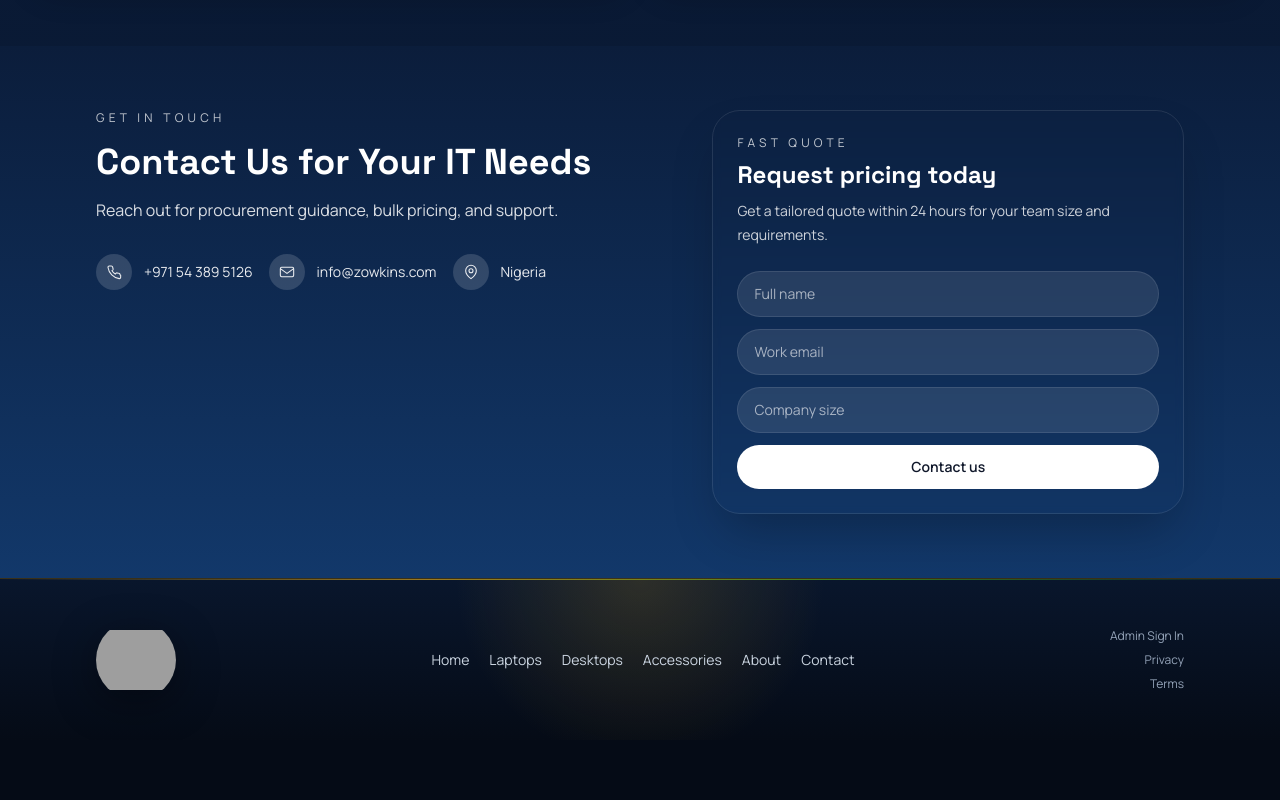
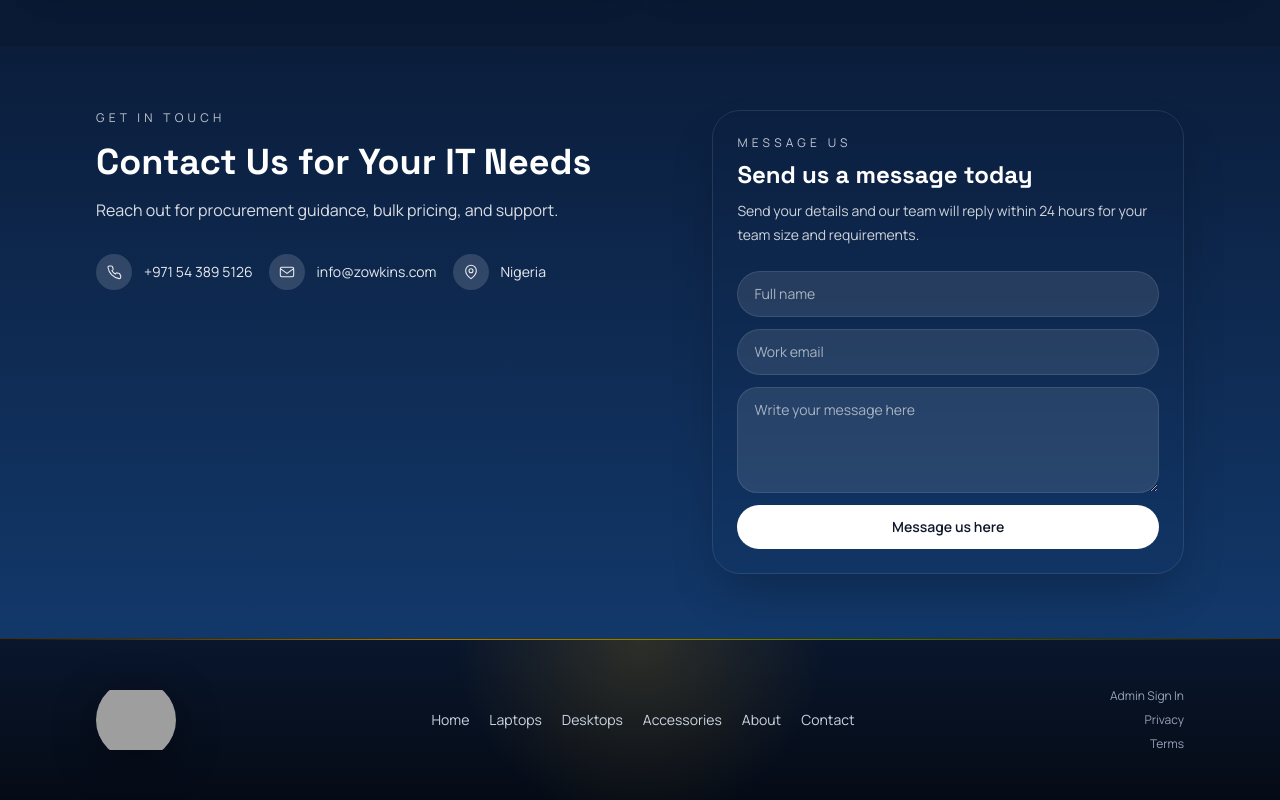
Before and after one commit to michaelpete1/Zowinks, a Next.js app: page / in a window 1280 px wide. Shown: the part 2348-3148 px from the top of the page. Before the commit the page ends 3088 px from the top, so only its background shows below. Built offline with nearby package versions, Linux system fonts and the light colour scheme; no server answers; grey boxes are pictures that could not be loaded.

Commit message:
Initial commit

```diff
--- a/app/page.tsx
+++ b/app/page.tsx
@@ -326,14 +326,13 @@ export default function Home() {
           </div>
           <div className="rounded-[1.75rem] border border-white/10 bg-white/8 p-6 shadow-2xl backdrop-blur-sm">
             <p className="text-xs uppercase tracking-[0.35em] text-white/75">
-              Fast quote
+              Message us
             </p>
             <h3 className="mt-2 font-display text-2xl font-bold">
-              Request pricing today
+              Send us a message today
             </h3>
             <p className="mt-2 text-sm leading-6 text-white/80">
-              Get a tailored quote within 24 hours for your team size and
-              requirements.
+              Send your details and our team will reply within 24 hours for your team size and requirements.
             </p>
             <div className="mt-6 grid gap-3">
               <input
@@ -344,13 +343,14 @@ export default function Home() {
                 className="rounded-full border border-white/10 bg-white/10 px-4 py-3 text-sm text-white placeholder:text-white/60 focus:outline-none"
                 placeholder="Work email"
               />
-              <input
-                className="rounded-full border border-white/10 bg-white/10 px-4 py-3 text-sm text-white placeholder:text-white/60 focus:outline-none"
-                placeholder="Company size"
+              <textarea
+                rows={4}
+                className="rounded-[1.25rem] border border-white/10 bg-white/10 px-4 py-3 text-sm text-white placeholder:text-white/60 focus:outline-none"
+                placeholder="Write your message here"
               />
-              <button className="rounded-full bg-white px-6 py-3 text-sm font-semibold text-slate-900 transition hover:bg-slate-100">
-                Contact us
-              </button>
+              <a href="mailto:info@zowkins.com?subject=Zowkins%20enterprise%20inquiry" className="rounded-full bg-white px-6 py-3 text-center text-sm font-semibold text-slate-900 transition hover:bg-slate-100">
+                Message us here
+              </a>
             </div>
           </div>
         </div>
--- a/components/Navbar.tsx
+++ b/components/Navbar.tsx
@@ -6,6 +6,7 @@ import Image from "next/image";
 
 export default function Navbar() {
   const [isOpen, setIsOpen] = useState(false);
+  const quoteMailto = "mailto:info@zowkins.com?subject=Zowkins%20enterprise%20inquiry";
 
   return (
     <header className="sticky top-0 z-50 border-b border-slate-200 bg-white/90 backdrop-blur">
@@ -67,13 +68,13 @@ export default function Navbar() {
         </div>
 
         <div className="hidden items-center gap-2 lg:flex">
-          <button
-            type="button"
+          <a
+            href={quoteMailto}
             className="rounded-full bg-emerald-700 px-3 py-2 text-xs text-white shadow-lg transition hover:bg-emerald-600 lg:px-4 lg:py-2 lg:text-sm"
-            aria-label="Request Quote"
+            aria-label="Message us here"
           >
-            Request Quote
-          </button>
+            Message us here
+          </a>
         </div>
 
         <button
@@ -204,13 +205,14 @@ export default function Navbar() {
               </div>
 
               <div className="space-y-3 border-t border-slate-200 pt-4">
-                <button
-                  type="button"
-                  className="w-full rounded-full bg-emerald-700 px-4 py-3 text-sm font-semibold text-white shadow-lg transition hover:bg-emerald-600"
-                  aria-label="Request Quote"
+                <a
+                  href={quoteMailto}
+                  className="block w-full rounded-full bg-emerald-700 px-4 py-3 text-center text-sm font-semibold text-white shadow-lg transition hover:bg-emerald-600"
+                  aria-label="Message us here"
+                  onClick={() => setIsOpen(false)}
                 >
-                  Request Quote
-                </button>
+                  Message us here
+                </a>
               </div>
             </div>
           </div>
```
